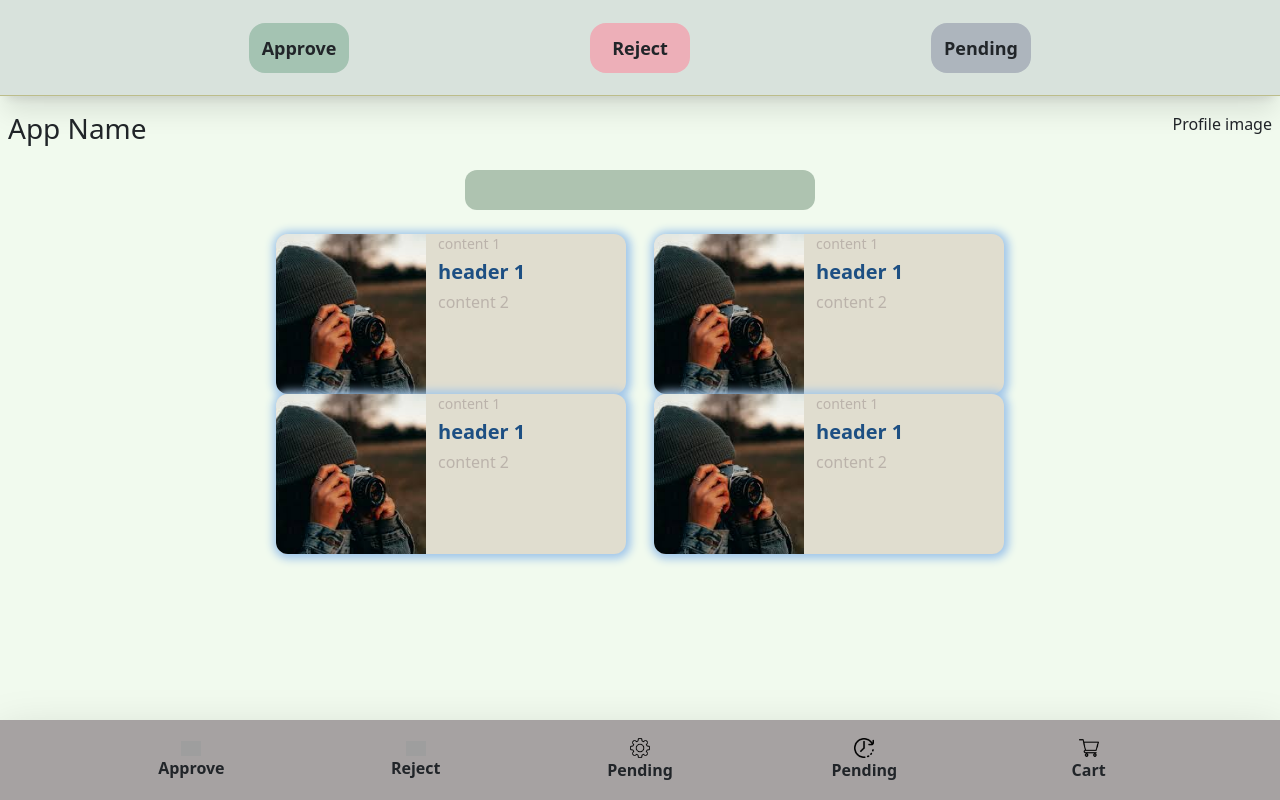
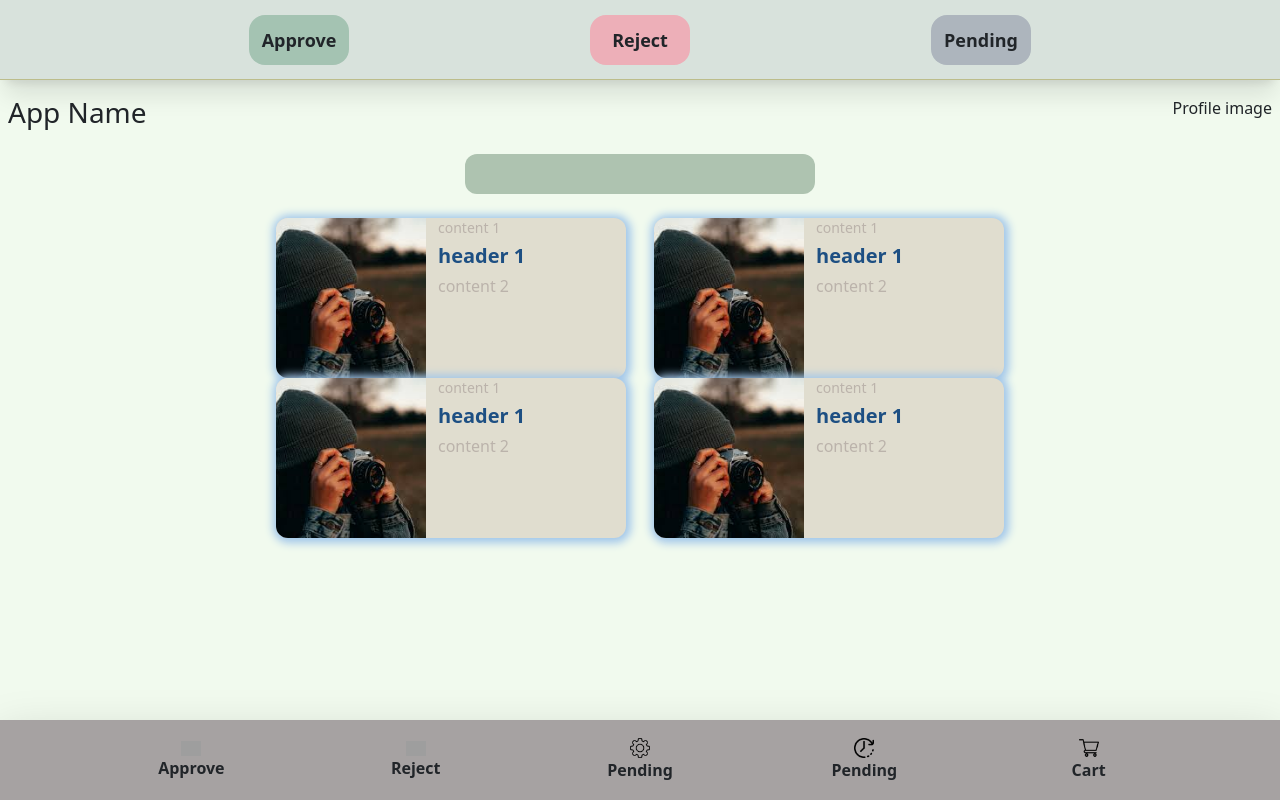
Before and after one commit to muthu050700/Notification_App, a React (Vite) app: page / in a window 1280 px wide. Built offline with nearby package versions, Linux system fonts and the light colour scheme; no server answers; sample sign-in values are in the browser's storage; grey boxes are pictures that could not be loaded.

Commit message:
bug fixes

```diff
--- a/src/Components/NotificationHome/NotificationFilters.jsx
+++ b/src/Components/NotificationHome/NotificationFilters.jsx
@@ -19,11 +19,11 @@ const NotificationFilters = () => {
     }]
     return (
         <>
-            <div className="flex justify-evenly items-center py-2 fixed w-full top-0 overflow-hidden h-[12vh] bg-[#d8e2dc] border-b-[1px] border-b-[#bcbd8b] p-2 shadow-xl z-10">
+            <div className="flex justify-evenly items-center py-2 fixed w-full top-0 overflow-hidden h-[10vh] bg-[#d8e2dc] border-b-[1px] border-b-[#bcbd8b] p-2 shadow-xl z-10">
                 {
                     filterList.map((item) => {
                         return (
-                            <div key={item.id} className={`w-[100px] h-[50px]  rounded-2xl flex justify-center items-center ${item.bgColor} cursor-pointer`}>
+                            <div key={item.id} className={`w-[100px] h-[50px]  rounded-2xl flex justify-center items-center my-2 ${item.bgColor} cursor-pointer`}>
                                 <p className="text-lg font-bold text-center m-0">{item.name}</p>
                             </div>
                         )
--- a/src/Components/NotificationHome/NotificationHome.jsx
+++ b/src/Components/NotificationHome/NotificationHome.jsx
@@ -7,7 +7,7 @@ const NotificationHome = () => {
         <>
             <div className=" bg-[#f1faee] min-h-[100vh] max-h-full">
                 <NotificationFilters />
-                <div className="pt-[12vh] pb-[12vh]">
+                <div className="pt-[10vh] pb-[12vh]">
                     <div className="flex justify-between py-3 px-2">
                         <h3>App Name</h3>
                         <p>Profile image</p>
```
